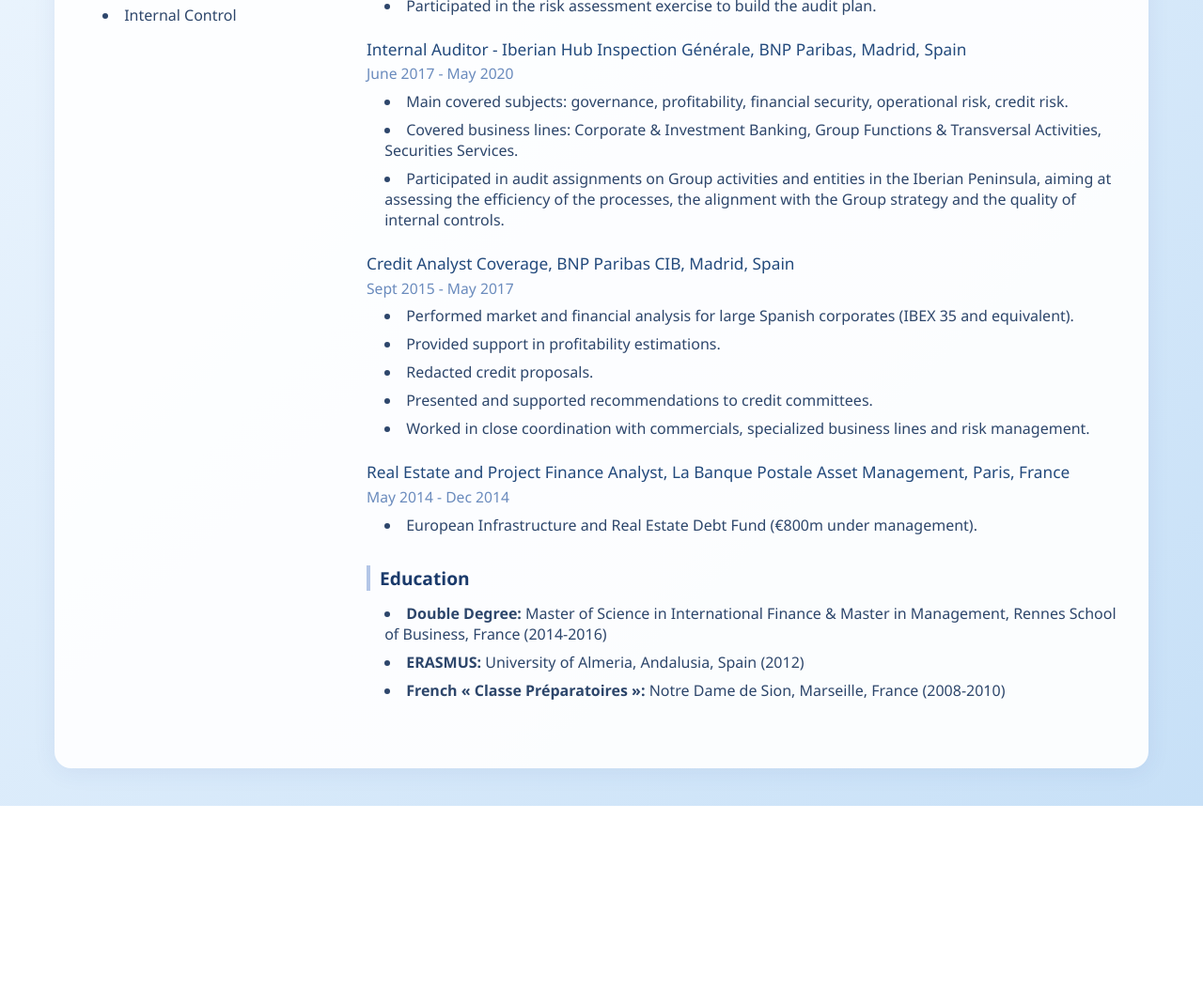
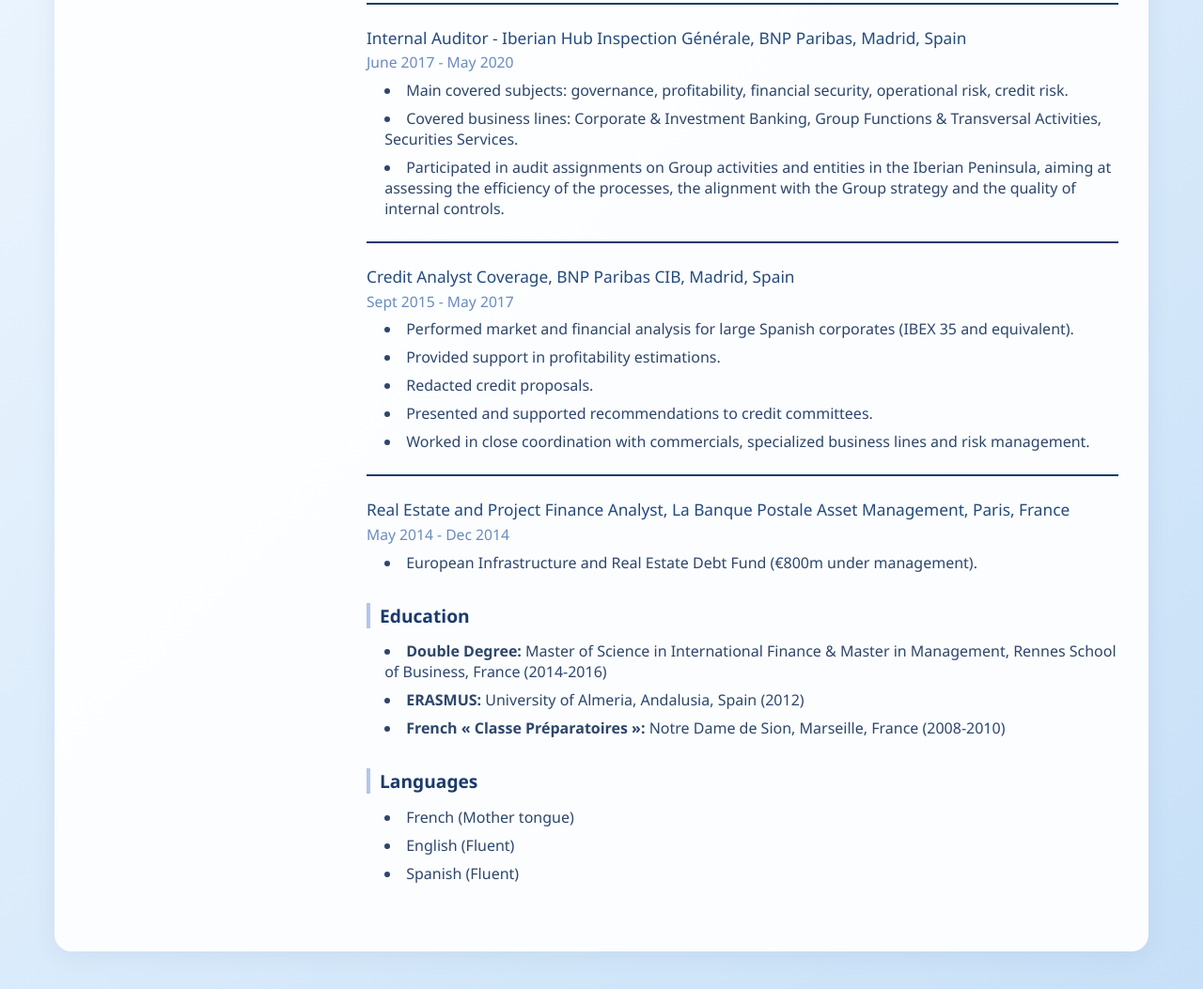
Before and after one commit to olive2a/webolivier, a plain HTML site: page index.html in a window 1280 px wide. Shown: the part 748-1801 px from the top of the page at 94% size. Before the commit the page ends 1606 px from the top, so only its background shows below. Drawn offline with Linux system fonts and the light colour scheme.

Commit message:
Add job separator and update profile photo in CV

```diff
--- a/estilos.css
+++ b/estilos.css
@@ -1,3 +1,8 @@
+.job-separator {
+    border: none;
+    border-top: 2.5px solid #1a3a6b;
+    margin: 24px 0 24px 0;
+}
 /* estilos.css - Diseño minimalista y moderno con fondo azul pastel */
 
 body {
--- a/index.html
+++ b/index.html
@@ -10,8 +10,8 @@
 	<main class="cv-container">
 		<section class="profile">
 			<div class="profile-photo">
-				<!-- Reemplaza 'foto.jpg' por el nombre de tu archivo de foto -->
-				<img src="foto.jpg" alt="Olivier Antonini" />
+				<!-- Foto de San Goku como ejemplo de perfil -->
+				<img src="https://upload.wikimedia.org/wikipedia/en/0/02/Goku_anime.png" alt="San Goku" />
 			</div>
 			<div class="profile-info">
 				<h1>Olivier Antonini</h1>
@@ -21,7 +21,6 @@
 				</p>
 				<p><strong>Nationality:</strong> French</p>
 				<p><strong>Residency:</strong> Madrid, Spain</p>
-				<p><strong>Languages:</strong> French (Mother tongue), English (Fluent), Spanish (Fluent)</p>
 			</div>
 		</section>
 		<section class="cv-sections">
@@ -61,6 +60,7 @@
 							<li>Participated in the risk assessment exercise to build the audit plan.</li>
 						</ul>
 					</div>
+					<hr class="job-separator">
 					<div class="job">
 						<h3>Internal Auditor - Iberian Hub Inspection Générale, BNP Paribas, Madrid, Spain</h3>
 						<span class="job-date">June 2017 - May 2020</span>
@@ -70,6 +70,7 @@
 							<li>Participated in audit assignments on Group activities and entities in the Iberian Peninsula, aiming at assessing the efficiency of the processes, the alignment with the Group strategy and the quality of internal controls.</li>
 						</ul>
 					</div>
+					<hr class="job-separator">
 					<div class="job">
 						<h3>Credit Analyst Coverage, BNP Paribas CIB, Madrid, Spain</h3>
 						<span class="job-date">Sept 2015 - May 2017</span>
@@ -81,6 +82,7 @@
 							<li>Worked in close coordination with commercials, specialized business lines and risk management.</li>
 						</ul>
 					</div>
+					<hr class="job-separator">
 					<div class="job">
 						<h3>Real Estate and Project Finance Analyst, La Banque Postale Asset Management, Paris, France</h3>
 						<span class="job-date">May 2014 - Dec 2014</span>
@@ -97,6 +99,14 @@
 						<li><strong>French « Classe Préparatoires »:</strong> Notre Dame de Sion, Marseille, France (2008-2010)</li>
 					</ul>
 				</div>
+				<div class="cv-block">
+					<h2>Languages</h2>
+					<ul>
+						<li>French (Mother tongue)</li>
+						<li>English (Fluent)</li>
+						<li>Spanish (Fluent)</li>
+					</ul>
+				</div>
 			</div>
 		</section>
 	</main>
```
